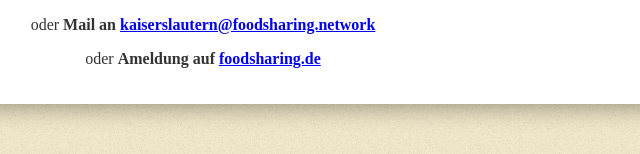
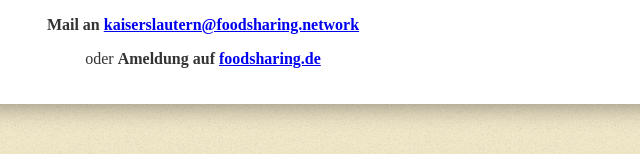
Before and after one commit to iudex-/foodsharing-kl, a plain HTML site: page index.html in a window 1280 px wide. Shown: the part 1371-1525 px from the top of the page, 437-1077 px from the left. Drawn offline with Linux system fonts and the light colour scheme.

Commit message:
Update index.html
'oder' weg

```diff
--- a/index.html
+++ b/index.html
@@ -140,7 +140,7 @@ bis in die K&uuml;che: Gemeinsames Retten, Zubereiten und nat&uuml;rlich Essen v
 Gerne f&uuml;hren wir Schulprojekte gemeinsam mit den Lehrer*innen vor Ort durch. Sprechen Sie uns an!
 </p>
 <h3>Kontakt:</h3>
-<p>oder <b>Mail an <a href="mailto:kaiserslautern@foodsharing.network">kaiserslautern@foodsharing.network</a></b></p>
+<p><b>Mail an <a href="mailto:kaiserslautern@foodsharing.network">kaiserslautern@foodsharing.network</a></b></p>
 <p>oder <b>Ameldung auf <a href="https://foodsharing.de/">foodsharing.de</a></b></p>
 <!-- seit dem 11.06.2014 brauch man keine foodsharing.de ID mehr -->
 <!--
```
